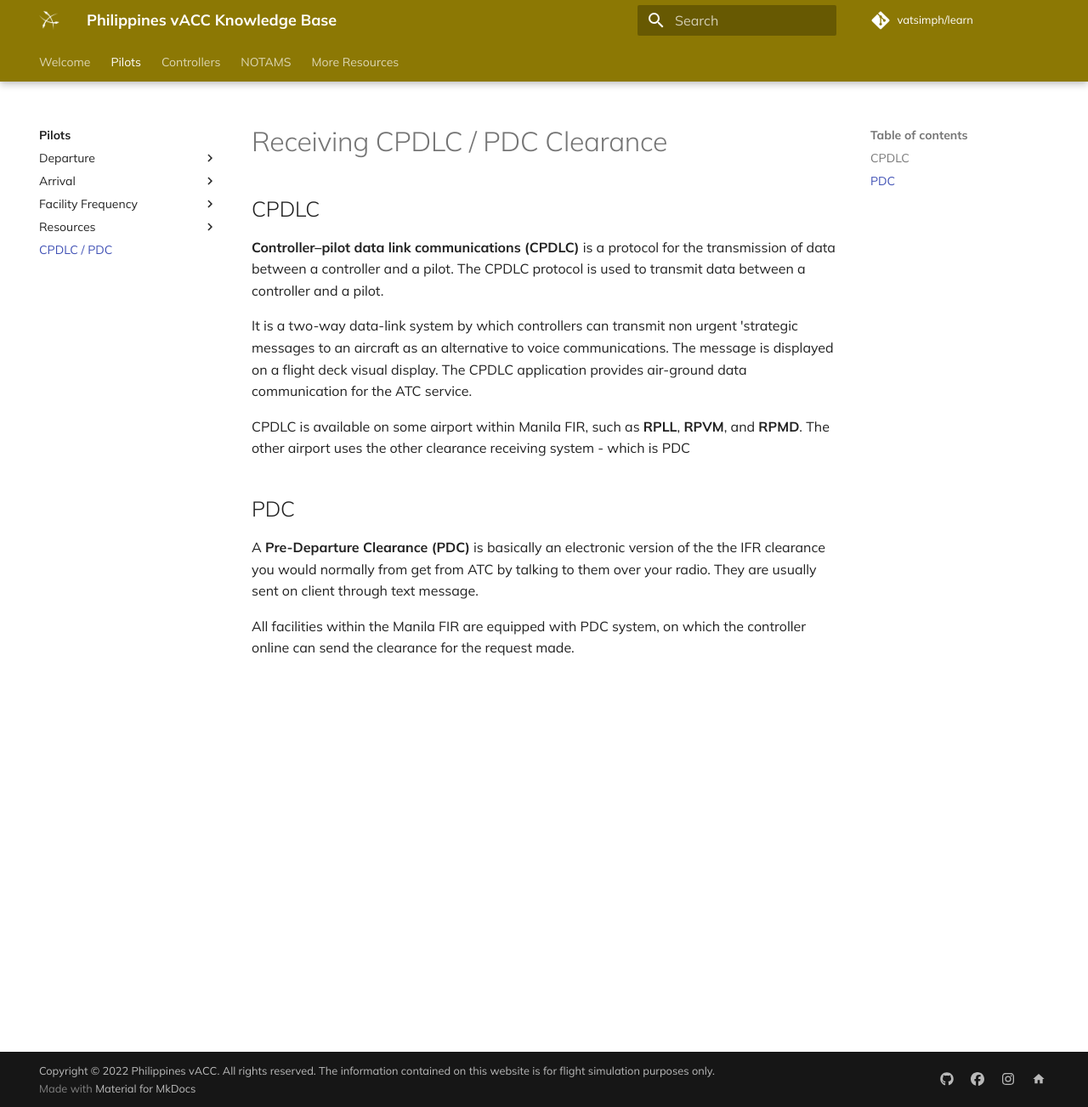
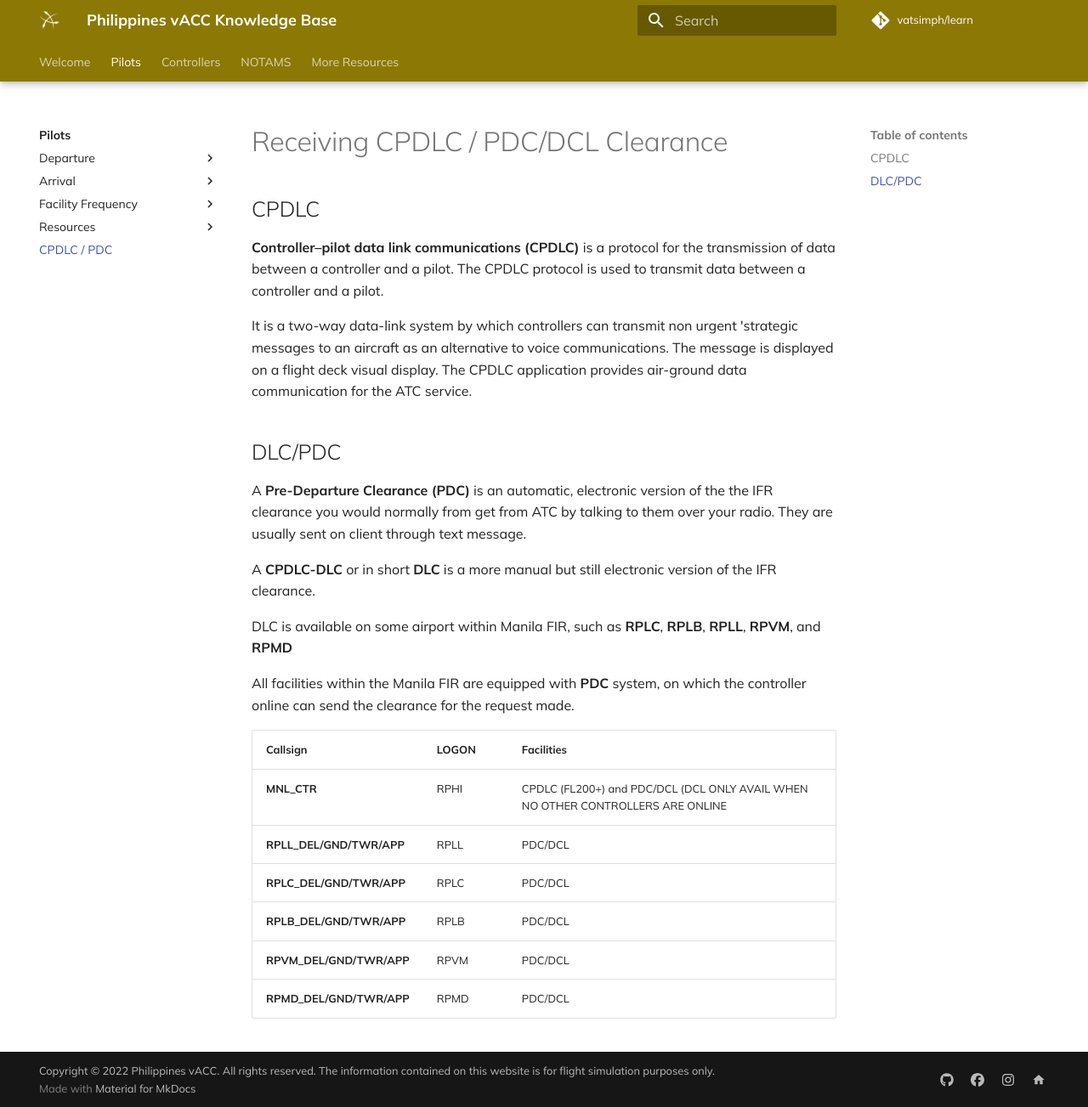
Before and after one commit to HacobAllon/learn, an MkDocs documentation site: the page built from docs/pilots/cpdlc-pdc.md, in a window 1280 px wide and 1303 px high. Shown: the whole window at 85% size. Built offline with MkDocs 1.6.1 and Material for MkDocs 9.7.7, drawn with Linux system fonts in a browser that asks for light colours; comment, search, counter and statistics services are not loaded; the version menu is left out.

Commit message:
Update cpdlc-pdc.md

```diff
--- a/docs/pilots/cpdlc-pdc.md
+++ b/docs/pilots/cpdlc-pdc.md
@@ -1,13 +1,25 @@
-# Receiving CPDLC / PDC Clearance
+# Receiving CPDLC / PDC/DCL Clearance
 
 ## CPDLC
 **Controller–pilot data link communications (CPDLC)** is a protocol for the transmission of data between a controller and a pilot. The CPDLC protocol is used to transmit data between a controller and a pilot.
 
 It  is a two-way data-link system by which controllers can transmit non urgent 'strategic messages to an aircraft as an alternative to voice communications. The message is displayed on a flight deck visual display. The CPDLC application provides air-ground data communication for the ATC service.
 
-CPDLC is available on some airport within Manila FIR, such as **RPLL**, **RPVM**, and **RPMD**. The other airport uses the other clearance receiving system - which is PDC
 
-## PDC
-A **Pre-Departure Clearance (PDC)** is basically an electronic version of the the IFR clearance you would normally from get from ATC by talking to them over your radio. They are usually sent on client through text message.
+## DLC/PDC
+A **Pre-Departure Clearance (PDC)** is an automatic, electronic version of the the IFR clearance you would normally from get from ATC by talking to them over your radio. They are usually sent on client through text message.
 
-All facilities within the Manila FIR are equipped with PDC system, on which the controller online can send the clearance for the request made.
+A **CPDLC-DLC** or in short **DLC** is a more manual but still electronic version of the IFR clearance.
+
+DLC is available on some airport within Manila FIR, such as **RPLC**, **RPLB**, **RPLL**, **RPVM**, and **RPMD**
+
+All facilities within the Manila FIR are equipped with **PDC** system, on which the controller online can send the clearance for the request made.
+
+| Callsign | LOGON | Facilities |
+| --- | --- | --- |
+| **MNL_CTR** | RPHI | CPDLC (FL200+) and PDC/DCL (DCL ONLY AVAIL WHEN NO OTHER CONTROLLERS ARE ONLINE |
+| **RPLL_DEL/GND/TWR/APP** | RPLL | PDC/DCL |
+| **RPLC_DEL/GND/TWR/APP** | RPLC | PDC/DCL |
+| **RPLB_DEL/GND/TWR/APP** | RPLB | PDC/DCL |
+| **RPVM_DEL/GND/TWR/APP** | RPVM | PDC/DCL |
+| **RPMD_DEL/GND/TWR/APP** | RPMD | PDC/DCL |
```
